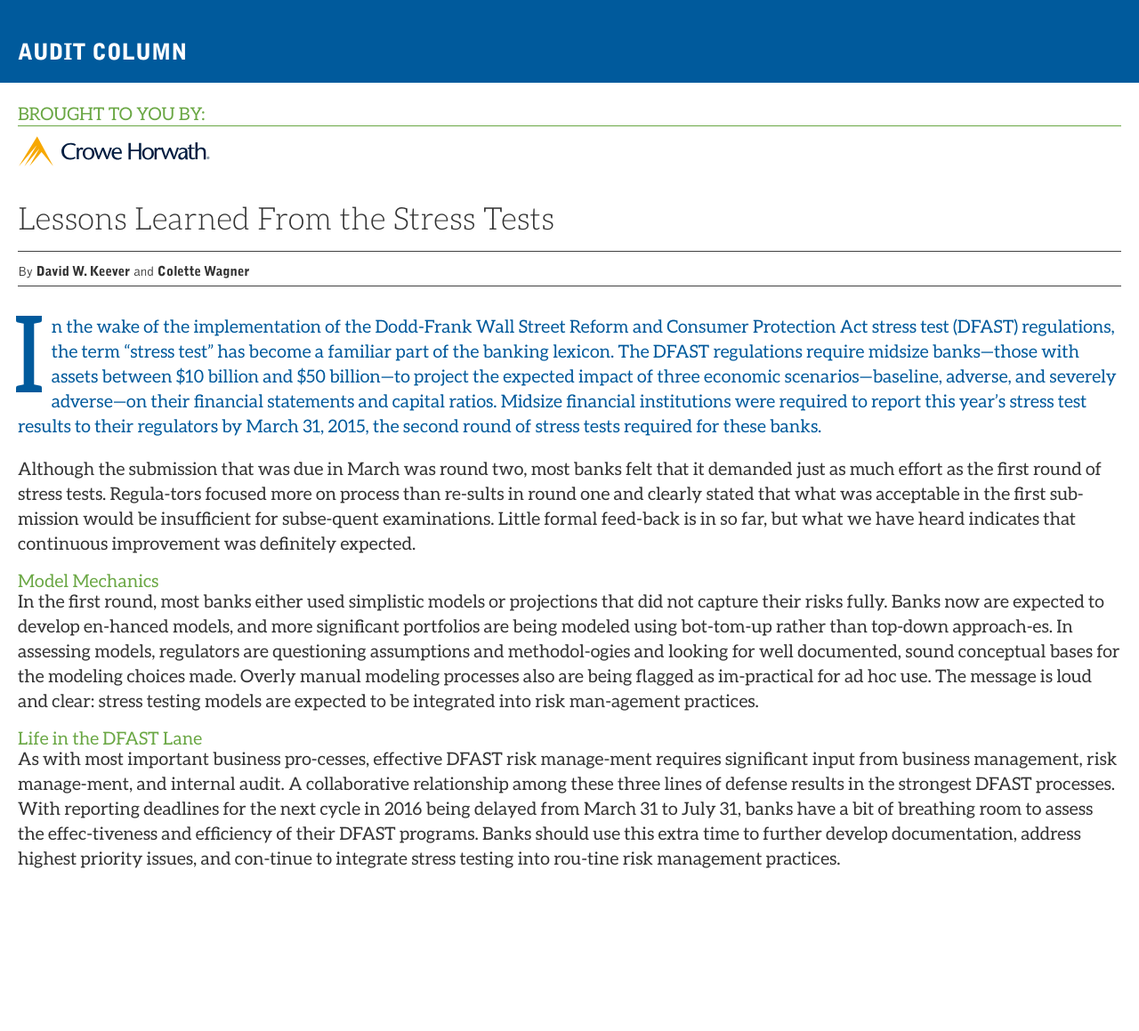
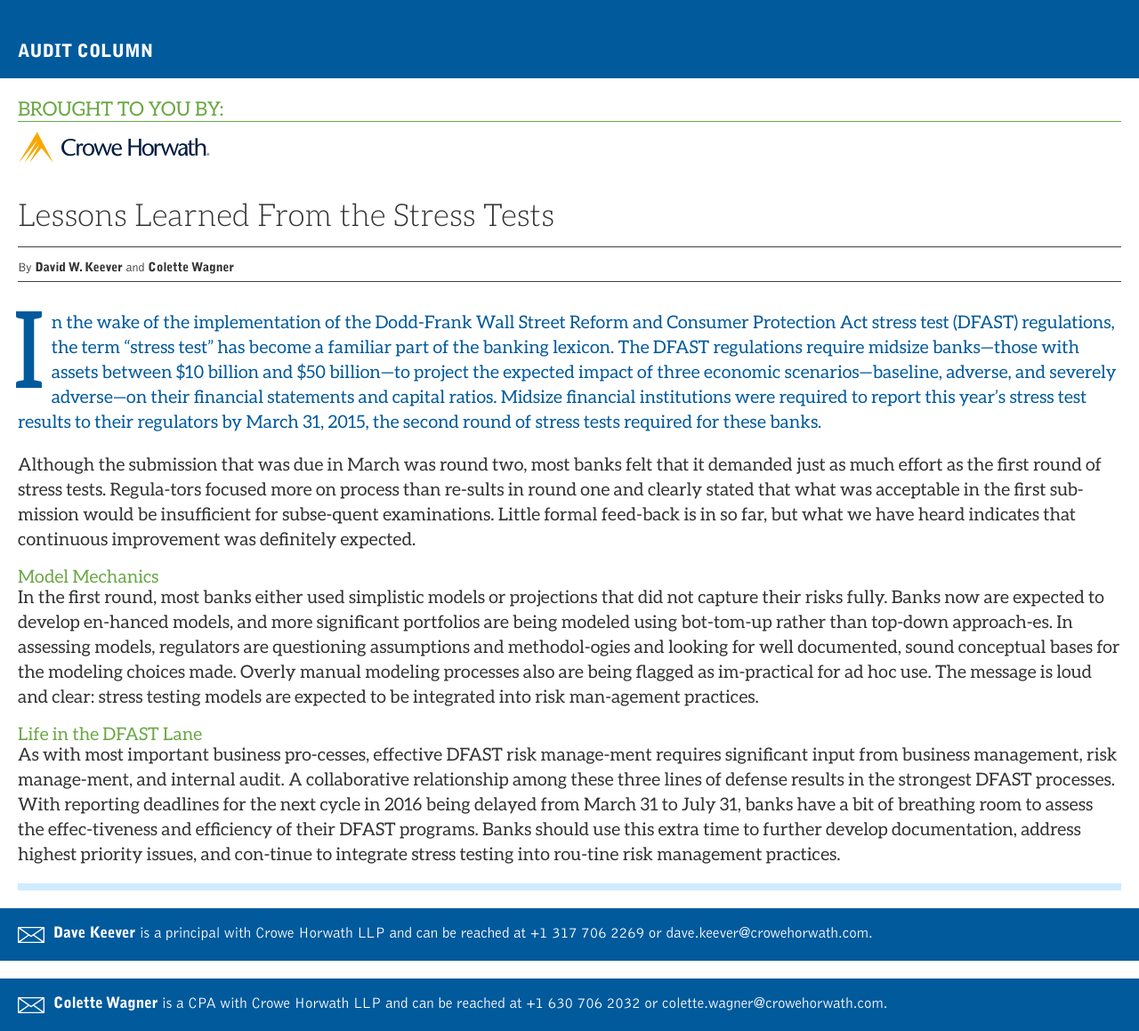
Before and after one commit to danieljbell/BDapp, a Jekyll site: the page built from _posts/departments/0000-05-05-column1.html, in a window 1280 px wide. Shown: the whole page at 89% size. Built offline with Jekyll 4.4.1, drawn with Linux system fonts in a browser that asks for light colours; before the commit the page ends 998 px from its top, so only the background shows below that.

Commit message:
Sponsored Column finished

```diff
--- a/_posts/departments/0000-05-05-column1.html
+++ b/_posts/departments/0000-05-05-column1.html
@@ -6,7 +6,7 @@
 ---
 <div class="m-x p-t">
   <p class="sponsor">Brought To You By:</p>
-  <img class="sponsor-logo" src="{{ site.baseurl }}/img/crowe.svg" alt="" >
+  <a href="http://www.crowehorwath.com" target="_blank"><img class="sponsor-logo" src="{{ site.baseurl }}/img/crowe.svg" alt="" ></a>
 </div>
 <article class="m-x p-t">
   <h2 class="column-name p-b b-b">Lessons Learned From the Stress Tests</h2>
@@ -20,3 +20,15 @@
     <p>As with most important business pro-cesses, effective DFAST risk manage-ment requires significant input from business management, risk manage-ment, and internal audit. A collaborative relationship among these three lines of defense results in the strongest DFAST processes. With reporting deadlines for the next cycle in 2016 being delayed from March 31 to July 31, banks have a bit of breathing room to assess the effec-tiveness and efficiency of their DFAST programs. Banks should use this extra time to further develop documentation, address highest priority issues, and con-tinue to integrate stress testing into rou-tine risk management practices.</p>
   </section>
 </article>
+<article class="p-x p-y m-y author-contact">
+  <a href="mailto:dave.keever@crowehorath.com">
+    <div class="email-icon">{% include icons/email.html %}</div>
+    <div class="author-bio"><strong>Dave Keever</strong> is a principal with Crowe Horwath LLP and can be reached at +1 317 706 2269 or dave.keever@crowehorwath.com.</div>
+  </a>
+</article>
+<article class="p-x p-y author-contact">
+  <a href="mailto:colette.wagner@crowehorath.com">
+    <div class="email-icon">{% include icons/email.html %}</div>
+    <div class="author-bio"><strong>Colette Wagner</strong> is a CPA with Crowe Horwath LLP and can be reached at +1 630 706 2032 or colette.wagner@crowehorwath.com.</div>
+  </a>
+</article>
--- a/_scss/modules/_toc.scss
+++ b/_scss/modules/_toc.scss
@@ -18,11 +18,15 @@
   }
   p {
     color: $dark;
+    line-height: 0.75em;
   }
   &:last-child {
     .toc-departments {
       border-bottom: 0;
     }
+  }
+  em {
+    font-size: 0.75em;
   }
 }
 
```
Also changed, not shown: _scss/modules/_column.scss (+40 -2 lines), css/main.css.
